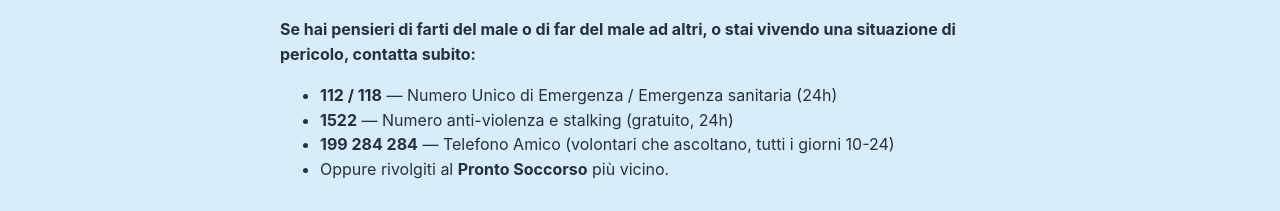
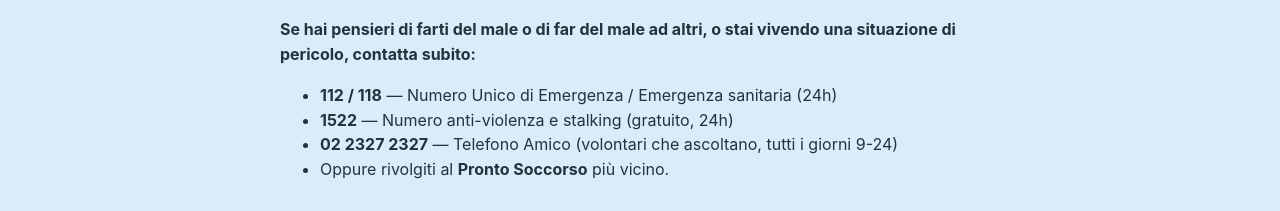
Before and after one commit to antonio-durso/adattoxte, a React (Vite) app in the folder frontend/: page /termini in a window 1280 px wide. Shown: the part 1620-1831 px from the top of the page. Built offline with nearby package versions, Linux system fonts and the light colour scheme; no server answers.

Commit message:
Correzione numero Telefono Amico: 02 2327 2327 (9-24) in termini e area paziente

```diff
--- a/frontend/src/pages/PatientDashboard.jsx
+++ b/frontend/src/pages/PatientDashboard.jsx
@@ -131,8 +131,8 @@ export default function PatientDashboard() {
           <a href="tel:112" style={{ color: '#b91c1c', fontWeight: 700 }}>112</a> /{' '}
           <a href="tel:118" style={{ color: '#b91c1c', fontWeight: 700 }}>118</a> (24h) ·{' '}
           <a href="tel:1522" style={{ color: '#b91c1c', fontWeight: 700 }}>1522</a> anti-violenza (24h) ·{' '}
-          <a href="tel:199284284" style={{ color: '#b91c1c', fontWeight: 700 }}>199 284 284</a> Telefono Amico
-          (10-24) · oppure rivolgiti al Pronto Soccorso più vicino.
+          <a href="tel:0223272327" style={{ color: '#b91c1c', fontWeight: 700 }}>02 2327 2327</a> Telefono Amico
+          (9-24) · oppure rivolgiti al Pronto Soccorso più vicino.
         </p>
       </div>
 
--- a/frontend/src/pages/Terms.jsx
+++ b/frontend/src/pages/Terms.jsx
@@ -78,7 +78,7 @@ export default function Terms() {
       <ul>
         <li><strong>112 / 118</strong> — Numero Unico di Emergenza / Emergenza sanitaria (24h)</li>
         <li><strong>1522</strong> — Numero anti-violenza e stalking (gratuito, 24h)</li>
-        <li><strong>199 284 284</strong> — Telefono Amico (volontari che ascoltano, tutti i giorni 10-24)</li>
+        <li><strong>02 2327 2327</strong> — Telefono Amico (volontari che ascoltano, tutti i giorni 9-24)</li>
         <li>Oppure rivolgiti al <strong>Pronto Soccorso</strong> più vicino.</li>
       </ul>
 
```
